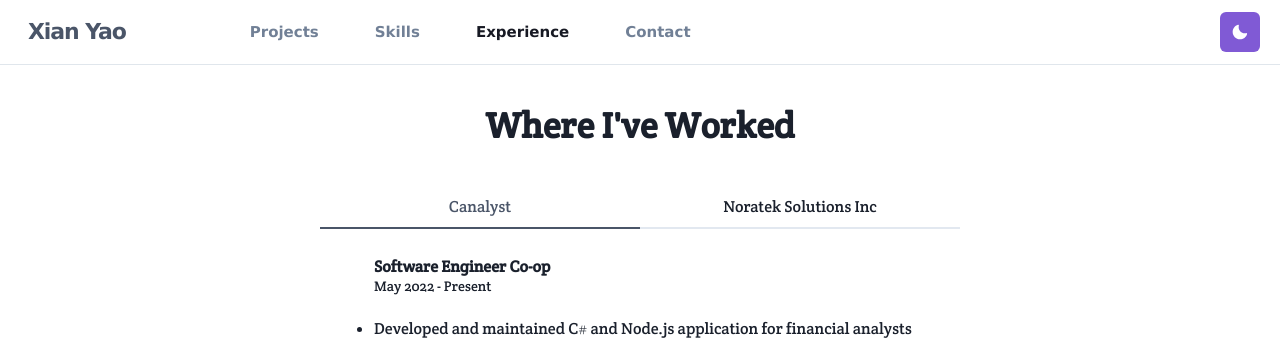
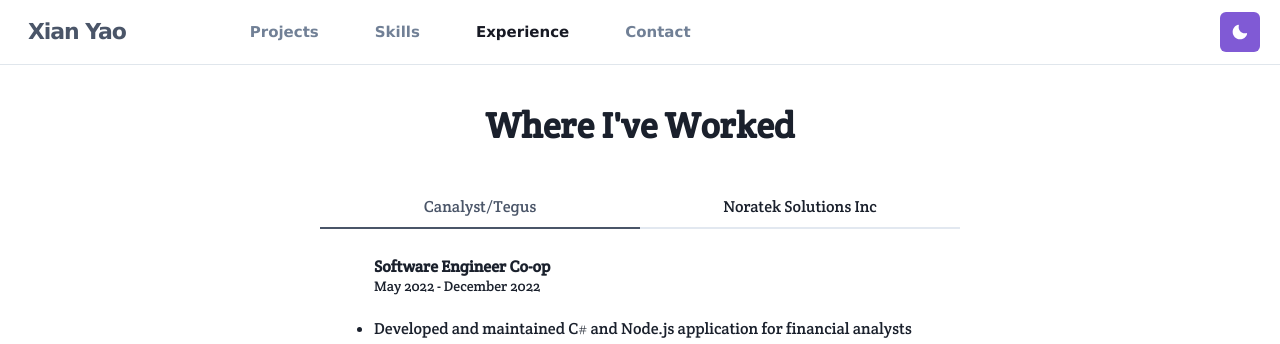
Before and after one commit to xianyao009/xianyaong-portfolio, a Next.js app: page /experience in a window 1280 px wide. Shown: the top 344 px of the page. Built offline with nearby package versions, Linux system fonts and the light colour scheme.

Commit message:
Updated content

```diff
--- a/components/container/ExperienceContainer.js
+++ b/components/container/ExperienceContainer.js
@@ -23,7 +23,7 @@ const ExperienceContainer = () => {
       <Box mt={10}>
         <Tabs colorScheme="gray" isFitted isLazy>
           <TabList>
-            <Tab>Canalyst</Tab>
+            <Tab>Canalyst/Tegus</Tab>
             <Tab>Noratek Solutions Inc</Tab>
           </TabList>
           <Box mt={3}>
@@ -39,7 +39,7 @@ const ExperienceContainer = () => {
                     }}
                   >
                     <Heading size="sm">Software Engineer Co-op</Heading>
-                    <Text fontSize={14}>May 2022 - Present</Text>
+                    <Text fontSize={14}>May 2022 - December 2022</Text>
                     <List styleType="disc" spacing={2} mt={5}>
                       <ListItem>
                         Developed and maintained C# and Node.js application for
```
